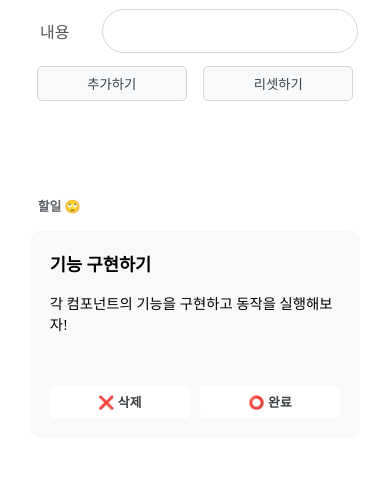
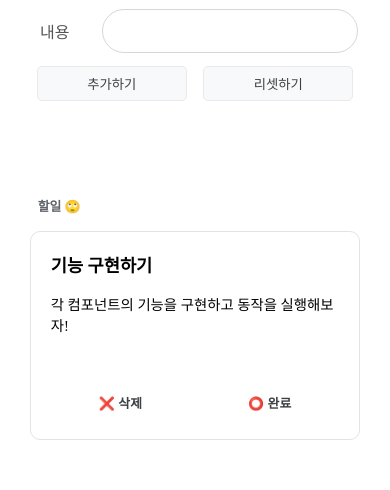
Before and after one commit to joyfive/week3-godolist, a React (Create React App) app: page / in a window 390 px wide. Shown: the part 339-829 px from the top of the page. Built offline with nearby package versions, Linux system fonts and the light colour scheme.

Commit message:
UPDATE finally!

```diff
--- a/src/components/form/style.css
+++ b/src/components/form/style.css
@@ -139,7 +139,7 @@
         width: 45%;
         margin: 2.5%;
         padding: 7px 20px;
-        border: 1px solid #d7d7d7
+        border: 1px solid #e9e9e9
     }
 
 }
--- a/src/components/todo/Todo.jsx
+++ b/src/components/todo/Todo.jsx
@@ -4,7 +4,7 @@ import "./style.css";
 function Todo({ todo, onEdit, onDelete }) {
 
  return (
-        <div className="todo-container">
+        <div className={todo.isDone ? "todo-container" : "new-container"}>
           <div className="todo-cont">
               <div className="todo-tit">{todo.title}</div>
               <div className="todo-body">{todo.body}</div>
--- a/src/components/todo/style.css
+++ b/src/components/todo/style.css
@@ -3,11 +3,21 @@
     flex-direction: column;
     width: 20%;
     /* height: 150px; */
-    border: 0;
+    background-color: #f8f9fa;
     border-radius: 10px;
-    background-color: #f8f9fa;
     padding: 20px;
     min-height: 130px;
+}
+
+.new-container {
+  display: flex;
+  flex-direction: column;
+  width: 20%;
+  /* height: 150px; */
+  border: 1px solid #e3e3e3;
+  border-radius: 10px;
+  padding: 20px;
+  min-height: 130px;
 }
 
 
@@ -60,18 +70,27 @@
 @media  screen and (max-width: 1210px) {
   .todo-container {
     width: 26%;
-}
+  }
+  .new-container {
+    width: 26%;
+  }
 }
 
 @media screen and (max-width:820px) {
   .todo-container {
     width: 40%;
-}
+  }
+  .new-container {
+    width: 40%;
+  }
 
 }
 @media screen and (max-width:580px) {
   .todo-container {
     width: 100%;
-}
+  }
+  .new-container {
+    width: 100%;
+  }
 
 }
```
